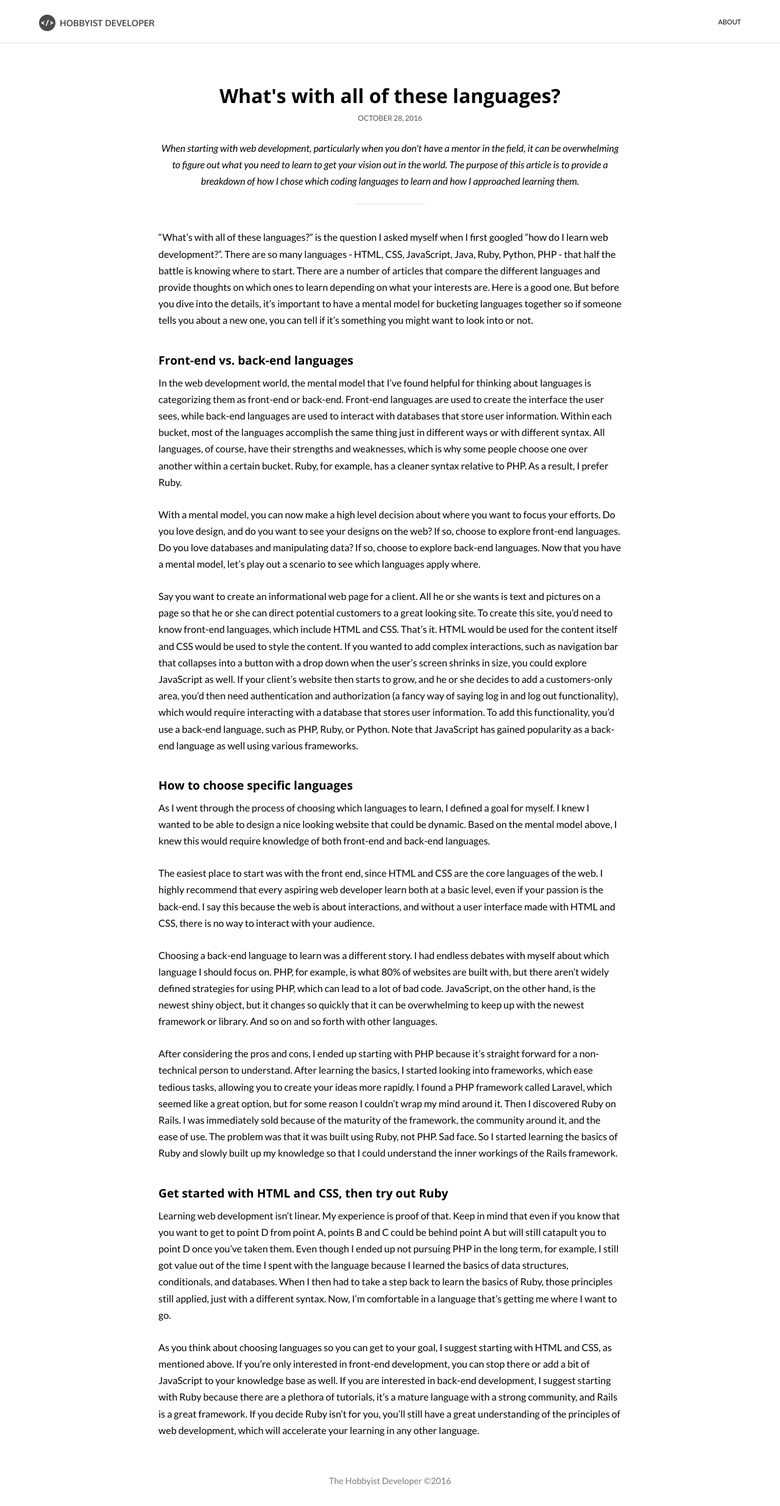
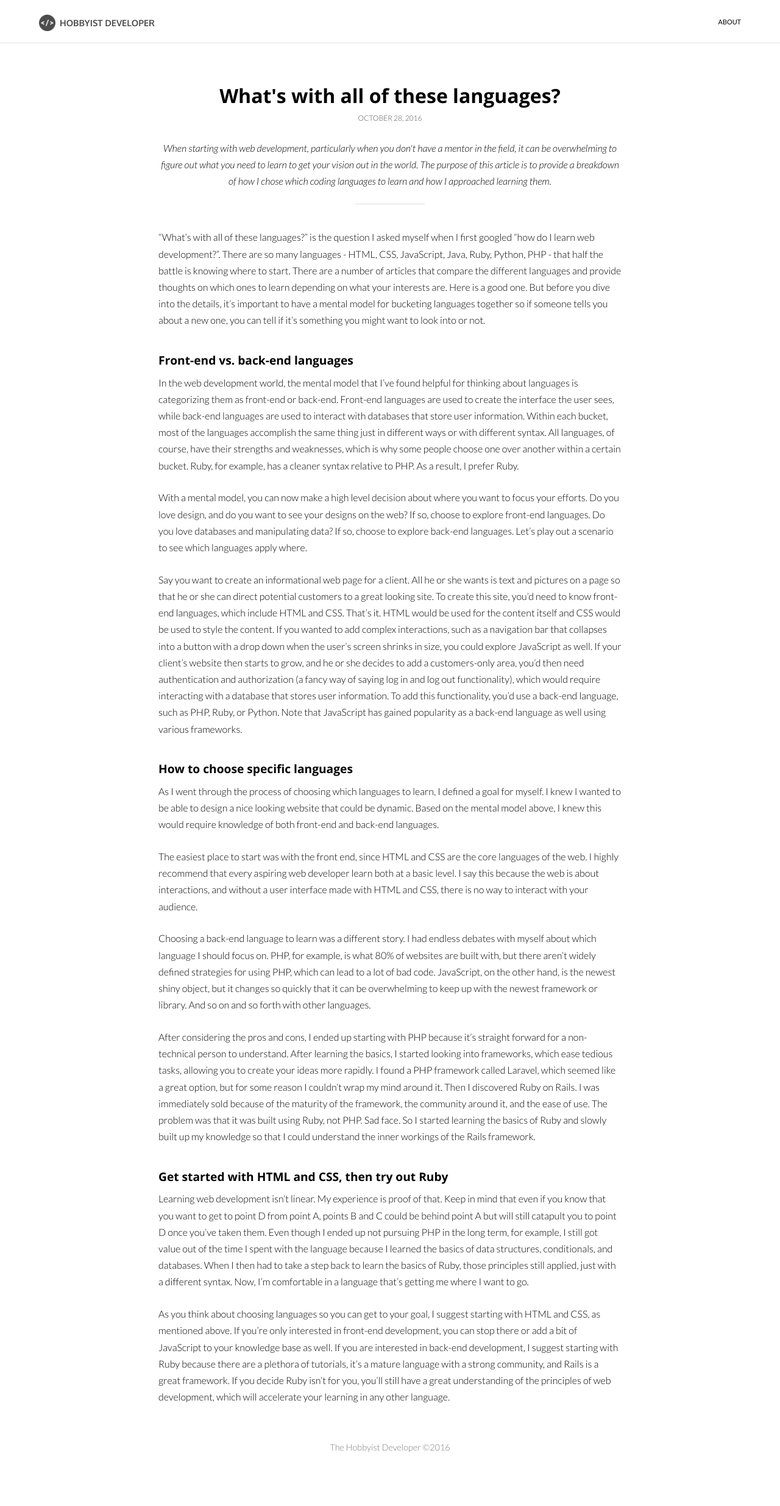
Before and after one commit to willmoeller/hobbyist-developer, a Jekyll site: the page built from _posts/2016-10-28-whats-with-all-these-languages.md, in a window 1280 px wide. Shown: the whole page at 61% size. Built offline with Jekyll 4.4.1, drawn with Linux system fonts in a browser that asks for light colours; some web fonts are replaced; after the commit the page ends 2415 px from its top, so only the background shows below that.

Commit message:
Edit styles and add Jekyll post

```diff
--- a/_config.yml
+++ b/_config.yml
@@ -20,7 +20,7 @@
   aren't directly employed as web developers.
 baseurl: "" # the subpath of your site, e.g. /blog
 url: "" # the base hostname & protocol for your site, e.g. http://example.com
-github_username:  willmoeller
+github_username: willmoeller
 
 # Build settings
 markdown: kramdown
--- a/_includes/navigation.html
+++ b/_includes/navigation.html
@@ -9,7 +9,7 @@
     <section>
       <nav class="nav">
         <ul>
-          <li><a href="{{site.base_url}}/about">About</a></li>
+          <li><a href="{{site.base_url}}/about" class="nav-link">About</a></li>
         </ul>
       </nav>
     </section>
--- a/_posts/2016-10-28-whats-with-all-these-languages.md
+++ b/_posts/2016-10-28-whats-with-all-these-languages.md
@@ -9,14 +9,14 @@
 ## Front-end vs. back-end languages
 In the web development world, the mental model that I've found helpful for thinking about languages is categorizing them as front-end or back-end. Front-end languages are used to create the interface the user sees, while back-end languages are used to interact with databases that store user information. Within each bucket, most of the languages accomplish the same thing just in different ways or with different syntax. All languages, of course, have their strengths and weaknesses, which is why some people choose one over another within a certain bucket. Ruby, for example, has a cleaner syntax relative to PHP. As a result, I prefer Ruby.
 
-With a mental model, you can now make a high level decision about where you want to focus your efforts. Do you love design, and do you want to see your designs on the web? If so, choose to explore front-end languages. Do you love databases and manipulating data? If so, choose to explore back-end languages. Now that you have a mental model, let's play out a scenario to see which languages apply where.
+With a mental model, you can now make a high level decision about where you want to focus your efforts. Do you love design, and do you want to see your designs on the web? If so, choose to explore front-end languages. Do you love databases and manipulating data? If so, choose to explore back-end languages. Let's play out a scenario to see which languages apply where.
 
-Say you want to create an informational web page for a client. All he or she wants is text and pictures on a page so that he or she can direct potential customers to a great looking site. To create this site, you'd need to know front-end languages, which include HTML and CSS. That's it. HTML would be used for the content itself and CSS would be used to style the content. If you wanted to add complex interactions, such as navigation bar that collapses into a button with a drop down when the user's screen shrinks in size, you could explore JavaScript as well. If your client's website then starts to grow, and he or she decides to add a customers-only area, you'd then need authentication and authorization (a fancy way of saying log in and log out functionality), which would require interacting with a database that stores user information. To add this functionality, you'd use a back-end language, such as PHP, Ruby, or Python. Note that JavaScript has gained popularity as a back-end language as well using various frameworks.
+Say you want to create an informational web page for a client. All he or she wants is text and pictures on a page so that he or she can direct potential customers to a great looking site. To create this site, you'd need to know front-end languages, which include HTML and CSS. That's it. HTML would be used for the content itself and CSS would be used to style the content. If you wanted to add complex interactions, such as a navigation bar that collapses into a button with a drop down when the user's screen shrinks in size, you could explore JavaScript as well. If your client's website then starts to grow, and he or she decides to add a customers-only area, you'd then need authentication and authorization (a fancy way of saying log in and log out functionality), which would require interacting with a database that stores user information. To add this functionality, you'd use a back-end language, such as PHP, Ruby, or Python. Note that JavaScript has gained popularity as a back-end language as well using various frameworks.
 
 ## How to choose specific languages
 As I went through the process of choosing which languages to learn, I defined a goal for myself. I knew I wanted to be able to design a nice looking website that could be dynamic. Based on the mental model above, I knew this would require knowledge of both front-end and back-end languages.
 
-The easiest place to start was with the front end, since HTML and CSS are the core languages of the web. I highly recommend that every aspiring web developer learn both at a basic level, even if your passion is the back-end. I say this because the web is about interactions, and without a user interface made with HTML and CSS, there is no way to interact with your audience.
+The easiest place to start was with the front end, since HTML and CSS are the core languages of the web. I highly recommend that every aspiring web developer learn both at a basic level. I say this because the web is about interactions, and without a user interface made with HTML and CSS, there is no way to interact with your audience.
 
 Choosing a back-end language to learn was a different story. I had endless debates with myself about which language I should focus on. PHP, for example, is what 80% of websites are built with, but there aren't widely defined strategies for using PHP, which can lead to a lot of bad code. JavaScript, on the other hand, is the newest shiny object, but it changes so quickly that it can be overwhelming to keep up with the newest framework or library. And so on and so forth with other languages.
 
--- a/_sass/styles.scss
+++ b/_sass/styles.scss
@@ -54,13 +54,14 @@
 
 @import url('https://fonts.googleapis.com/css?family=Shrikhand');
 @import url('https://fonts.googleapis.com/css?family=Raleway');
-@import url('https://fonts.googleapis.com/css?family=Lato:400,400i,700,700i');
+@import url('https://fonts.googleapis.com/css?family=Lato:300,300i,400,400i,700,700i');
 @import url('https://fonts.googleapis.com/css?family=Montserrat:700');
 @import url('https://fonts.googleapis.com/css?family=Open+Sans:700');
 @import url('https://fonts.googleapis.com/css?family=Oxygen:700');
 
 body {
   font: 1em 'Lato', sans-serif;
+  font-weight: 300;
 }
 
 p {
@@ -117,21 +118,56 @@
   font-size: 0.8em;
 }
 
-/* Links
+/* Default links
    ========================================================================== */
 
-a:link {
-  color: #000000;
+/* links in navigation */
+a.nav-link:link {
+  color: #000;
   text-decoration: none;
 }
 
-a:hover {
-  border-bottom: 1px solid #FFE272;
+a:visited {
+  color: #000;
 }
 
-a:visited {
-  color: #ACACAC;
-  border-bottom: 1px solid #ACACAC;
+a:hover {
+  border-bottom: 2px solid #FFE272;
+}
+
+/* links to posts */
+a.post-link:link {
+  color: #000;
+  text-decoration: none;
+}
+
+a.post-link:visited {
+  color: #000;
+  text-decoration: none;
+}
+
+a.post-link:hover {
+  border-bottom: 2px solid #FFE272;
+}
+
+/* links in post content */
+a.content-link:link {
+  color: #000;
+  text-decoration: none;
+  font-weight: 400;
+  border-bottom: 2px solid #FFE272;
+}
+
+a.content-link:visited {
+  color: #000;
+  text-decoration: none;
+  font-weight: 400;
+  border-bottom: 2px solid #FFE272;
+}
+
+a.content-link:hover {
+  color: #fff;
+  background-color: #FFE272;
 }
 
 /* Navigation
@@ -164,31 +200,17 @@
     margin-left: 7px;
     float: right;
   }
-  a:visited {
-    color: #000;
-  }
 }
 
 .nav {
   float: right;
   li {
-    color: #4C4C4C;
     text-transform: uppercase;
     display: inline-block;
     font-size: 0.68em;
+    font-weight: 400;
     margin-top: 2.7em;
     margin-left: 2.2em;
-  }
-  a:link {
-    color: #000;
-    text-decoration: none;
-  }
-  a:hover {
-    border-bottom: 1px solid #7F7034;
-  }
-  a:visited {
-    color: #000;
-    border-bottom: 1px solid #7F7034;
   }
 }
 
@@ -266,9 +288,11 @@
     margin-top: 2em;
     margin-bottom: 0.5em
   }
+  strong {
+    font-weight: 700;
+  }
   .post-header {
     text-align: center;
-    font-weight: 400;
     hr {
      border: 0;
      height: 0;
@@ -280,6 +304,7 @@
     margin-top: 1.5em;
     margin-bottom: 1.5em;
     font-style: italic;
+    font-weight: 300;
   }
   .content {
     margin-top: 2.5em;
--- a/about/index.html
+++ b/about/index.html
@@ -10,7 +10,7 @@
 
   <p>I am a hobbyist web developer. To me, being a hobbyist means that I'm not a full-time, paid developer. Instead, building web applications is my creative outlet. It's what I do so that I can get my ideas out into the world and so that I can continue to learn outside of my day job.</p>
 
-  <p>What you might find interesting about this site is that I started it to force myself to put something on the Internet. After poking around and learning the fundamentals of web development for about a year I realized that, while I had created a few cool things for myself, I hadn't deployed anything to the web. Deploying is nerve-racking, but it's the end goal of creating applications. So I finally took the plunge, and this site is my first fully operational project.</p>
+  <p>What you might find interesting about this site is that I started it to push myself to put something on the Internet. After poking around and learning the fundamentals of web development for about a year I realized that, while I had created a few cool things for myself, I hadn't deployed anything to the web. Deploying is nerve-racking, but it's the end goal of creating applications. So I finally took the plunge, and this site is my first fully operational project.</p>
 
   <p>Beyond giving me the push I needed, this site is also an opportunity for me to give back to the web development community. Like many people who are learning web development on their own, I don't have an engineering background.  I don't view this as a limitation, and I don't believe anyone else should either. But for us non-engineers, the learning curve is steep. To help those in a similar situation as I was in, I want to add my voice to mix.</p>
 
--- a/index.html
+++ b/index.html
@@ -19,7 +19,7 @@
   <ul>
     {% for post in site.posts %}
       <li class="post-preview">
-        <h4><a href="{{site.base_url}}{{post.url}}">{{ post.title }}</a></h4>
+        <h4><a href="{{site.base_url}}{{post.url}}" class="post-link">{{ post.title }}</a></h4>
         <p class="date">{{ post.date | date: "%B %-d, %Y" }}</p>
         <p>{{ post.summary }}</p>
       </li>
```
Also changed, not shown: _posts/2016-11-10-lets-talk-about-jekyll.md (added, +39 -0 lines), assets/logo.png, assets/profile.jpg, favicon.ico (added).
